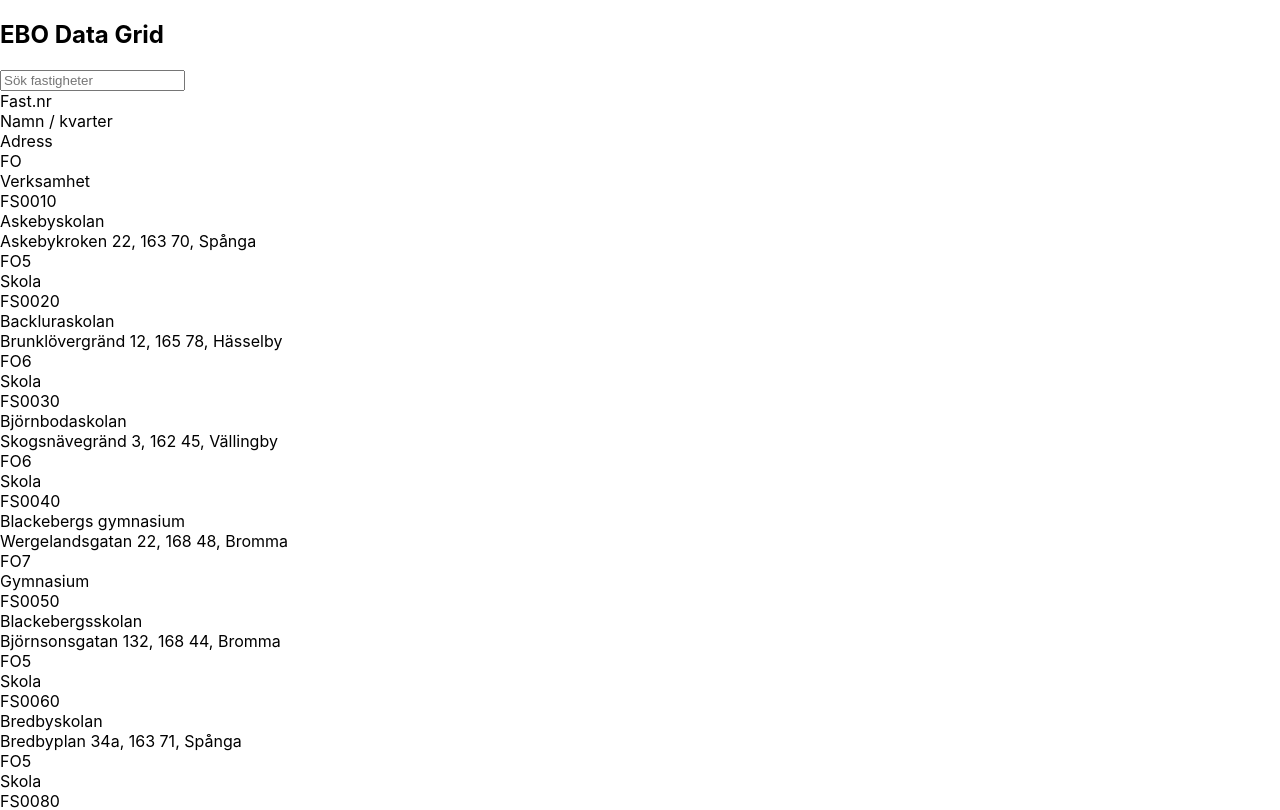
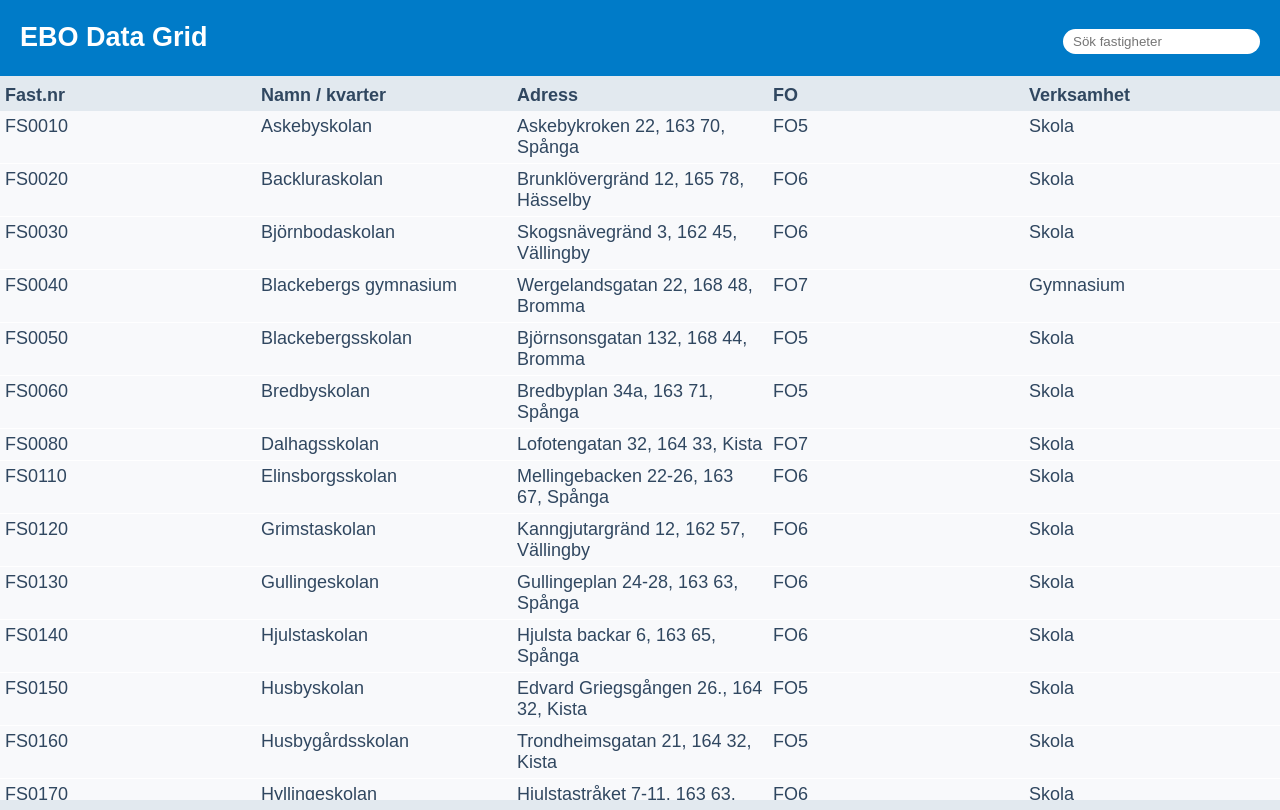
Before and after one commit to ka-hn/ebo-data-grid, a React (Create React App) app: page / in a window 1280 px wide. Shown: the top 810 px of the page. Built offline with nearby package versions, Linux system fonts and the light colour scheme.

Commit message:
Style components like EBO Workstation stylesheet

```diff
--- a/src/containers/App.css
+++ b/src/containers/App.css
@@ -1,9 +1,70 @@
-h1 {
-  font-size: "18px";
+body {
+  background: #e2e9ef;
+  font-size: 18px;
+  font-family: Arial,sans-serif;
+  color: #304760;
 }
 
-#div {
-  border: 1px solid black;
-  height: 20px;
-  width: 20px;
+.tabletop {
+  background: #007bc8;
+  color: #fff;
+  display: flex;
+  align-items: baseline;
+  flex-direction: row;
+  justify-content: space-between;
 }
+
+.project-title {
+  padding-left: 20px;
+}
+
+.searchbox {
+  padding-right: 20px;
+}
+
+.searchfield {
+  border-radius: 13px;
+  padding: 5px 10px;
+  border: none;
+  outline: none;
+}
+
+.table {
+  background: #f8f9fb;
+  display: flex;
+  flex-direction: column;
+  overflow-x: auto;
+  top: 80px;
+  left: 0;
+  right: 0;
+  bottom: 0;
+  position: absolute;
+}
+
+.tableheader {
+  background: #e2e9ef;
+  display: flex;
+  position: sticky;
+  top: 0;
+  font-weight: bold;
+}
+
+.tableheadercolumn {
+  flex: 1;
+  padding: 5px;
+}
+
+.tablebody {
+  display: flex;
+  flex-direction: column;
+}
+
+.tablerow {
+  display: flex;
+  border-bottom: 1px solid white;
+}
+
+.tablecell {
+  flex:1;
+  padding: 5px;
+}
```
